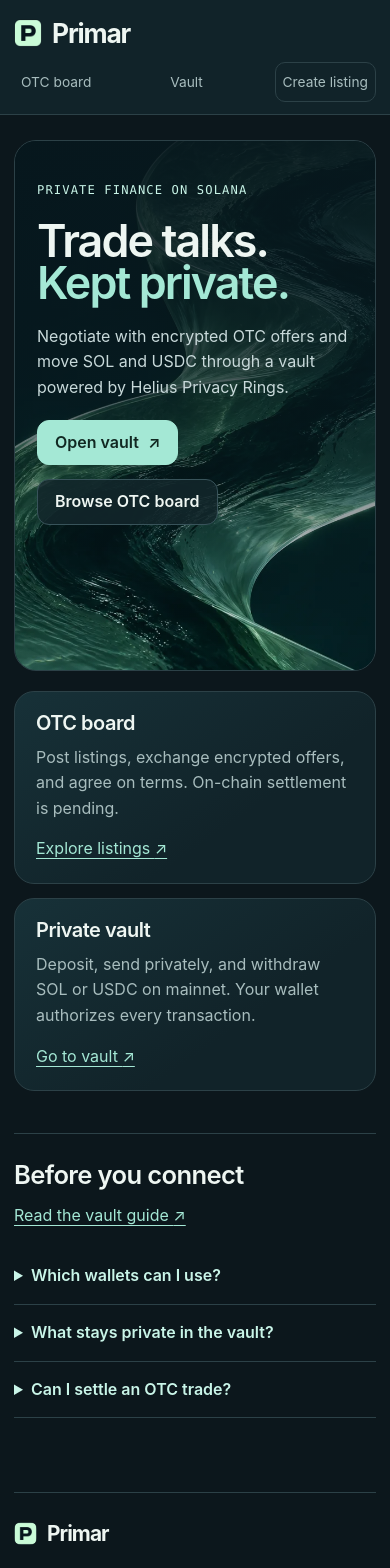
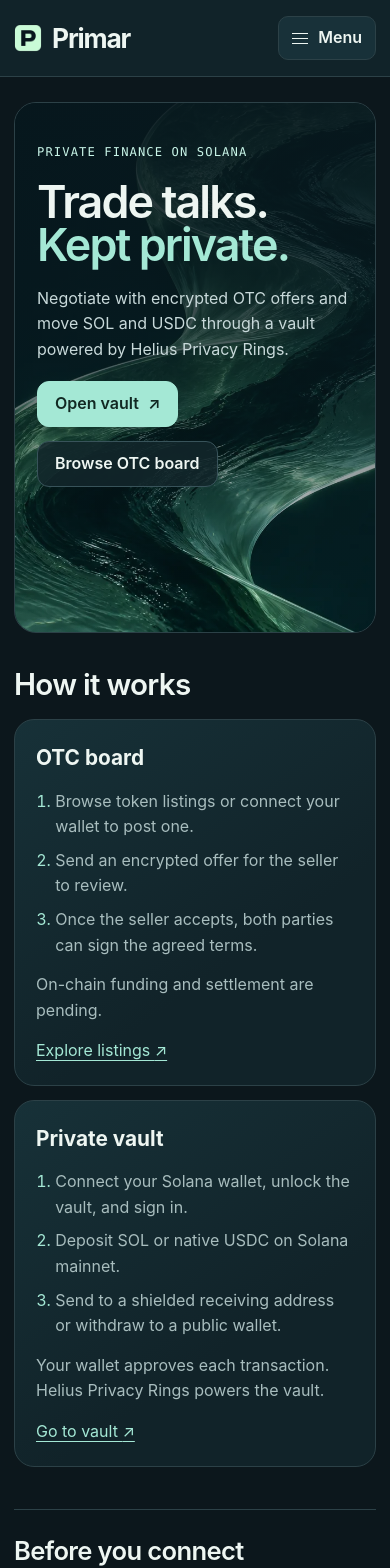
Before and after one commit to carynyx80/darkbids, a Next.js app in the folder apps/web/: page / in a window 390 px wide. Shown: the top 1568 px of the page. Built offline with nearby package versions, Linux system fonts and the light colour scheme.

Commit message:
Add a hamburger menu and explain how Primar works

```diff
--- a/apps/web/app/main-nav.tsx
+++ b/apps/web/app/main-nav.tsx
@@ -2,33 +2,78 @@
 
 import Link from "next/link";
 import { usePathname } from "next/navigation";
+import { useEffect, useRef } from "react";
+
+const links = [
+	["Home", "/"],
+	["How it works", "/#how-it-works"],
+	["OTC board", "/otc"],
+	["Vault", "/app"],
+	["Create listing", "/otc/new"],
+	["Guide", "/docs"],
+	["Status", "/status"],
+	["Burns", "/burns"],
+	["Terms", "/terms"],
+	["Privacy", "/privacy"],
+] as const;
 
 export function MainNav() {
 	const path = usePathname();
+	const disclosure = useRef<HTMLDetailsElement>(null);
+	const trigger = useRef<HTMLElement>(null);
+
+	useEffect(() => {
+		const menu = disclosure.current;
+		if (!menu) return;
+		menu.open = false;
+		const closeOutside = (event: PointerEvent) => {
+			if (event.target instanceof Node && !menu.contains(event.target))
+				menu.open = false;
+		};
+		const closeOnEscape = (event: KeyboardEvent) => {
+			if (event.key !== "Escape" || !menu.open) return;
+			menu.open = false;
+			trigger.current?.focus();
+		};
+		document.addEventListener("pointerdown", closeOutside);
+		document.addEventListener("keydown", closeOnEscape);
+		return () => {
+			document.removeEventListener("pointerdown", closeOutside);
+			document.removeEventListener("keydown", closeOnEscape);
+		};
+	}, []);
+
 	return (
+		<details className="menu-disclosure" ref={disclosure}>
+			<summary className="menu-trigger" ref={trigger}>
+				<span className="menu-glyph" aria-hidden="true">
+					<span />
+					<span />
+					<span />
+				</span>
+				Menu
+			</summary>
 			<nav className="main-nav" aria-label="Primary">
+				{links.map(([label, href]) => (
 					<Link
-				href="/otc"
+						key={href}
+						href={href}
 						aria-current={
-					path === "/otc" ||
-					(path.startsWith("/otc/") && path !== "/otc/new") ||
-					path.startsWith("/deals/")
+							path === href ||
+							(href === "/otc" &&
+								((path.startsWith("/otc/") && path !== "/otc/new") ||
+									path.startsWith("/deals/")))
 								? "page"
 								: undefined
 						}
+						onClick={() => {
+							if (disclosure.current) disclosure.current.open = false;
+						}}
 					>
-				OTC board
+						{label}
 					</Link>
-			<Link href="/app" aria-current={path === "/app" ? "page" : undefined}>
-				Vault
-			</Link>
-			<Link
-				className="nav-cta"
-				href="/otc/new"
-				aria-current={path === "/otc/new" ? "page" : undefined}
-			>
-				Create listing
-			</Link>
+				))}
 			</nav>
+		</details>
 	);
 }
--- a/apps/web/app/page.tsx
+++ b/apps/web/app/page.tsx
@@ -26,27 +26,48 @@ export default function Home() {
 					</div>
 				</div>
 			</section>
-			<section className="home-details" aria-label="Explore Primar">
+			<section
+				className="how-it-works"
+				id="how-it-works"
+				aria-labelledby="how-it-works-title"
+			>
+				<h2 id="how-it-works-title">How it works</h2>
+				<div className="home-details">
 					<article className="feature-card">
-					<h2>OTC board</h2>
-					<p>
-						Post listings, exchange encrypted offers, and agree on terms.
-						On-chain settlement is pending.
-					</p>
+						<h3>OTC board</h3>
+						<ol>
+							<li>Browse token listings or connect your wallet to post one.</li>
+							<li>Send an encrypted offer for the seller to review.</li>
+							<li>
+								Once the seller accepts, both parties can sign the agreed terms.
+							</li>
+						</ol>
+						<p>On-chain funding and settlement are pending.</p>
 						<Link href="/otc">
 							Explore listings <span aria-hidden="true">↗</span>
 						</Link>
 					</article>
 					<article className="feature-card">
-					<h2>Private vault</h2>
+						<h3>Private vault</h3>
+						<ol>
+							<li>
+								Connect your Solana wallet, unlock the vault, and sign in.
+							</li>
+							<li>Deposit SOL or native USDC on Solana mainnet.</li>
+							<li>
+								Send to a shielded receiving address or withdraw to a public
+								wallet.
+							</li>
+						</ol>
 						<p>
-						Deposit, send privately, and withdraw SOL or USDC on mainnet. Your
-						wallet authorizes every transaction.
+							Your wallet approves each transaction. Helius Privacy Rings powers
+							the vault.
 						</p>
 						<Link href="/app">
 							Go to vault <span aria-hidden="true">↗</span>
 						</Link>
 					</article>
+				</div>
 			</section>
 			<section className="home-guide" aria-labelledby="home-guide-title">
 				<div>
--- a/apps/web/app/styles.css
+++ b/apps/web/app/styles.css
@@ -95,20 +95,63 @@ nav a:hover,
 nav a[aria-current] {
 	color: var(--text);
 }
+.menu-disclosure {
+	position: relative;
+	margin: 0;
+	z-index: 6;
+}
+.menu-trigger {
+	display: flex;
+	align-items: center;
+	justify-content: center;
+	gap: 10px;
+	min-height: 44px;
+	width: fit-content;
+	padding: 7px 13px;
+	border: 1px solid var(--line);
+	border-radius: 10px;
+	list-style: none;
+	background: var(--raised);
+	color: var(--text);
+	font-weight: 620;
+}
+.menu-trigger::-webkit-details-marker {
+	display: none;
+}
+.menu-glyph {
+	display: grid;
+	gap: 4px;
+	width: 16px;
+}
+.menu-glyph span {
+	height: 1px;
+	background: currentColor;
+}
 .main-nav {
+	position: absolute;
+	inset: calc(100% + 8px) 0 auto auto;
+	display: grid;
+	gap: 2px;
+	width: min(230px, calc(100vw - 32px));
+	max-height: min(70svh, 470px);
+	overflow-y: auto;
+	padding: 7px;
+	border: 1px solid var(--line);
+	border-radius: 13px;
+	background: var(--panel);
+	box-shadow: 0 16px 36px #0007;
 	font-size: 0.92rem;
 }
 .main-nav a {
-	padding: 8px 10px;
-	border-radius: 10px;
+	padding: 9px 12px;
+	border-radius: 7px;
+}
+.main-nav a:hover,
+.main-nav a[aria-current] {
+	background: var(--raised);
 }
 .main-nav a[aria-current] {
-	background: var(--raised);
 	font-weight: 650;
-}
-.main-nav .nav-cta {
-	border: 1px solid var(--line);
-	padding-inline: 15px;
 }
 .brand {
 	display: inline-flex;
@@ -215,6 +258,27 @@ footer {
 .hero .hero-secondary {
 	background: #13272bdc;
 }
+.how-it-works {
+	margin-top: clamp(36px, 6vw, 65px);
+	scroll-margin-top: 90px;
+}
+.how-it-works > h2 {
+	font-size: clamp(1.85rem, 4vw, 3rem);
+}
+.feature-card h3 {
+	margin: 0;
+	font-size: 1.3rem;
+}
+.feature-card ol {
+	display: grid;
+	gap: 8px;
+	margin: 14px 0;
+	padding-inline-start: 1.2rem;
+	color: var(--muted);
+}
+.feature-card li::marker {
+	color: var(--accent);
+}
 .home-details {
 	display: grid;
 	grid-template-columns: repeat(2, minmax(0, 1fr));
@@ -285,15 +349,10 @@ footer {
 	padding-inline: 9px;
 }
 .workspace .main-nav {
-	display: grid;
-	gap: 5px;
-}
-.workspace .main-nav a {
-	padding: 11px 12px;
-}
-.workspace .main-nav .nav-cta {
-	margin-top: 12px;
-	color: var(--accent);
+	position: static;
+	width: 100%;
+	margin-top: 10px;
+	box-shadow: none;
 }
 .workspace main {
 	min-height: 76vh;
@@ -605,12 +664,8 @@ code {
 		padding: 0;
 	}
 	.workspace .main-nav {
-		display: flex;
-	}
-	.workspace .main-nav a {
-		padding: 8px;
-	}
-	.workspace .main-nav .nav-cta {
+		position: absolute;
+		width: min(230px, calc(100vw - 32px));
 		margin-top: 0;
 	}
 }
@@ -620,14 +675,6 @@ code {
 	}
 	.topbar {
 		gap: 8px;
-	}
-	.main-nav {
-		gap: 2px;
-		font-size: 0.86rem;
-	}
-	.main-nav a,
-	.main-nav .nav-cta {
-		padding-inline: 7px;
 	}
 	main {
 		padding-block: 25px 46px;
@@ -665,10 +712,6 @@ code {
 	.topbar {
 		padding-block: 12px;
 	}
-	.main-nav {
-		flex-basis: 100%;
-		justify-content: space-between;
-	}
 }
 @media (prefers-reduced-motion: reduce) {
 	*,
```
Lines whose indentation alone changed are shown as unchanged.
